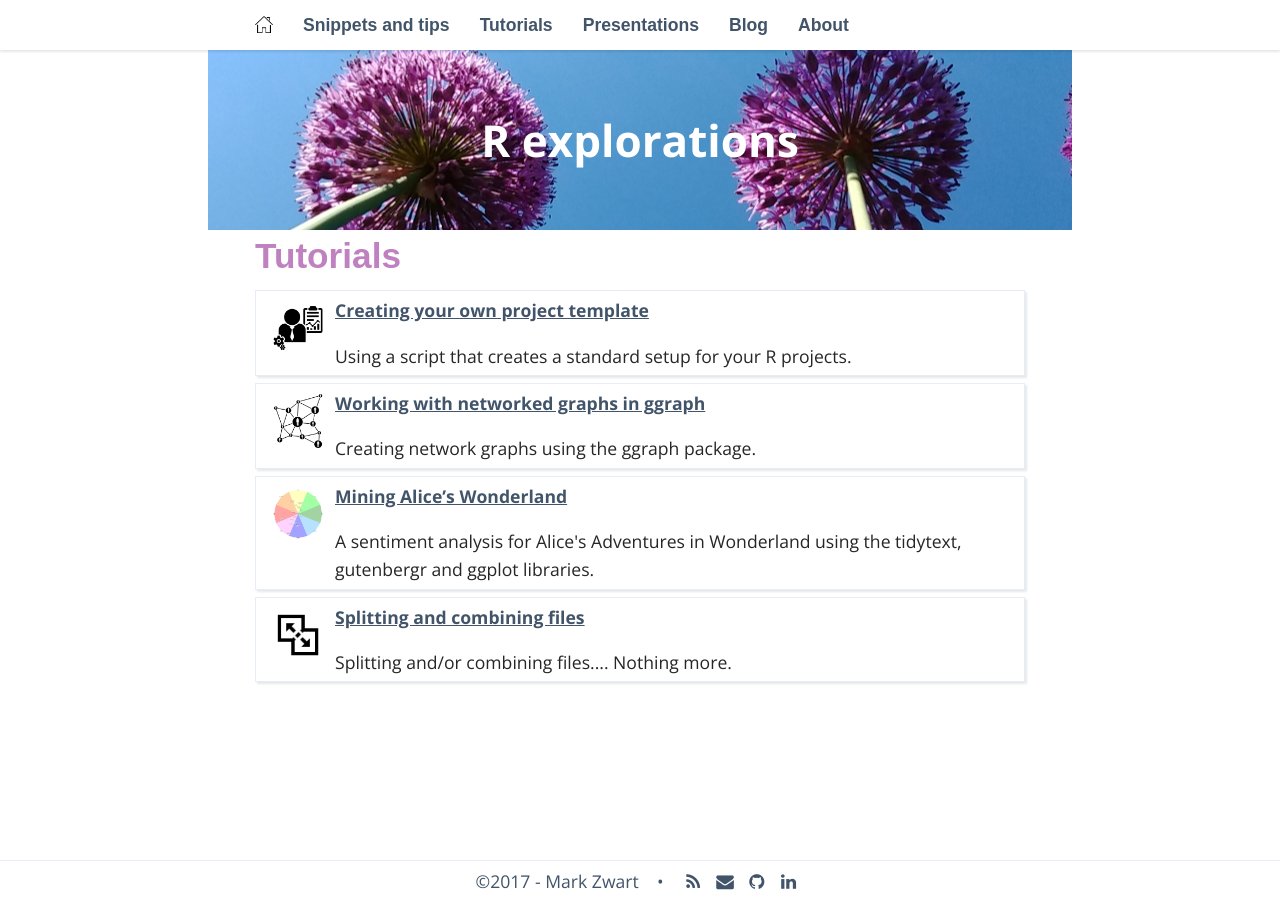
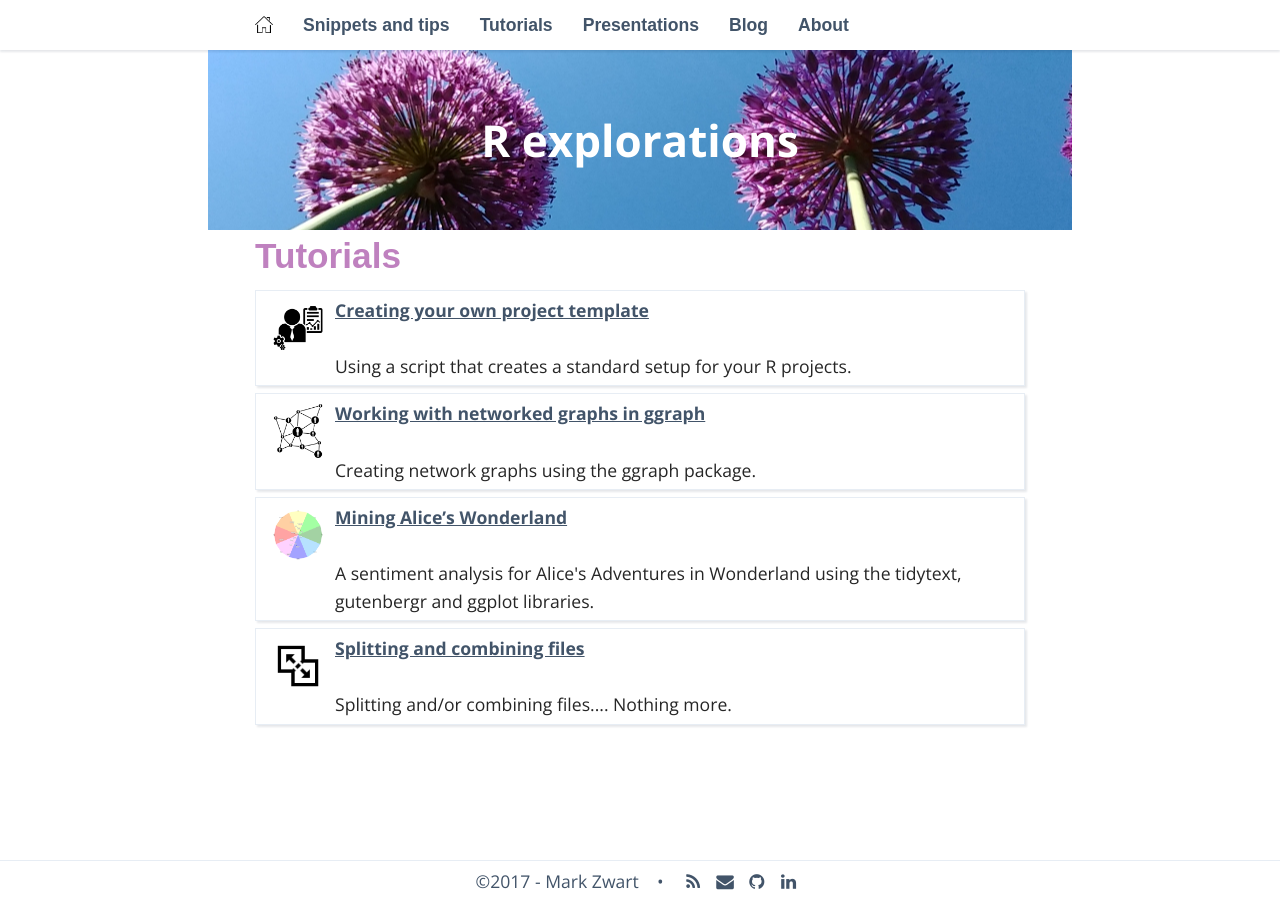
Before and after one commit to mark-me/mark-me.github.io, a Jekyll site: the page built from _pages/02-tutorials.md, in a window 1280 px wide. Built offline with Jekyll 4.4.1, drawn with Linux system fonts in a browser that asks for light colours; nearby versions of some CDN libraries; some web fonts are replaced; comment, search, counter and statistics services are not loaded.

Commit message:
Update 02-tutorials.md

```diff
--- a/_pages/02-tutorials.md
+++ b/_pages/02-tutorials.md
@@ -12,7 +12,7 @@ navigation_weight: 2
     </div>
     <div clas = "index_item_right">
       <a href="{{ page.url }}">{{ page.title }}</a><time>{% if page.author %}&nbsp;•&nbsp;{{ page.author}}{% endif %}</time><br>
-      <p></p>{{ page.description }}
+      <br>{{ page.description }}
     </div>
   </div>
 {% endfor %}
```
